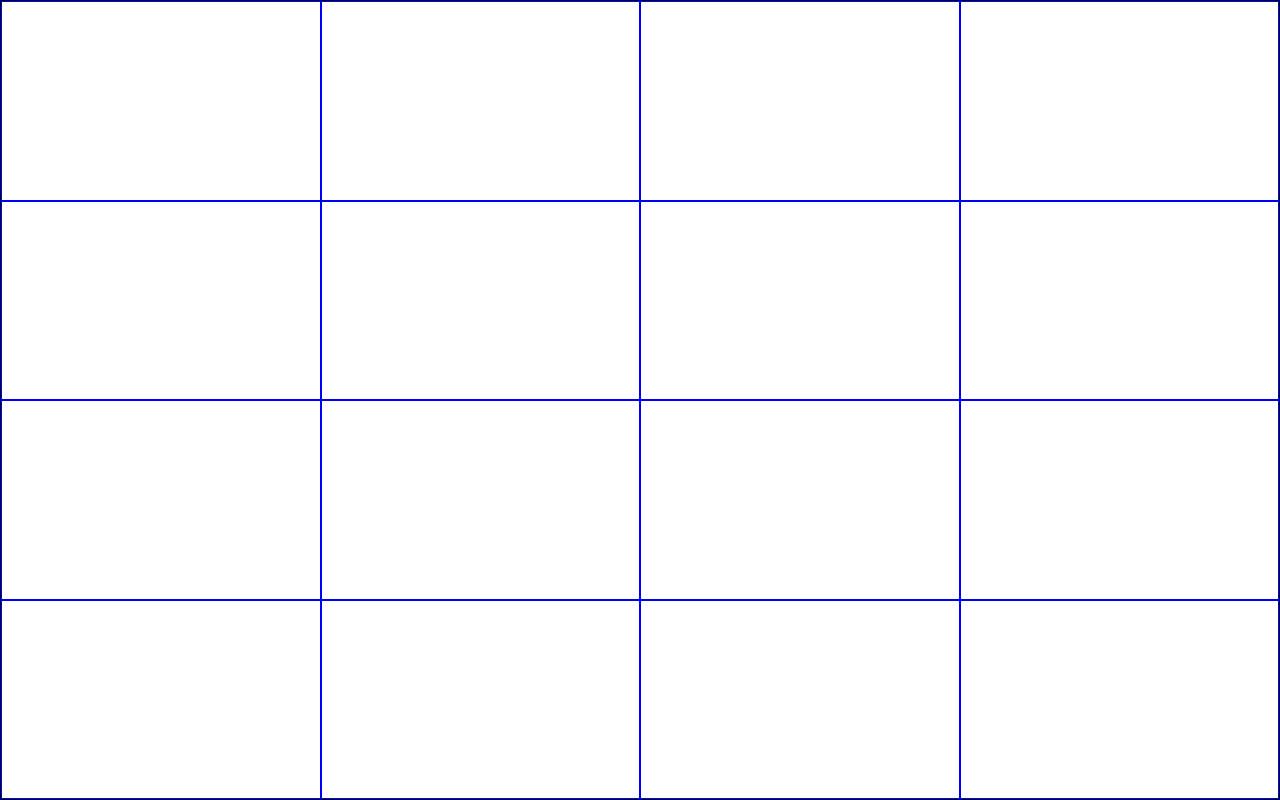
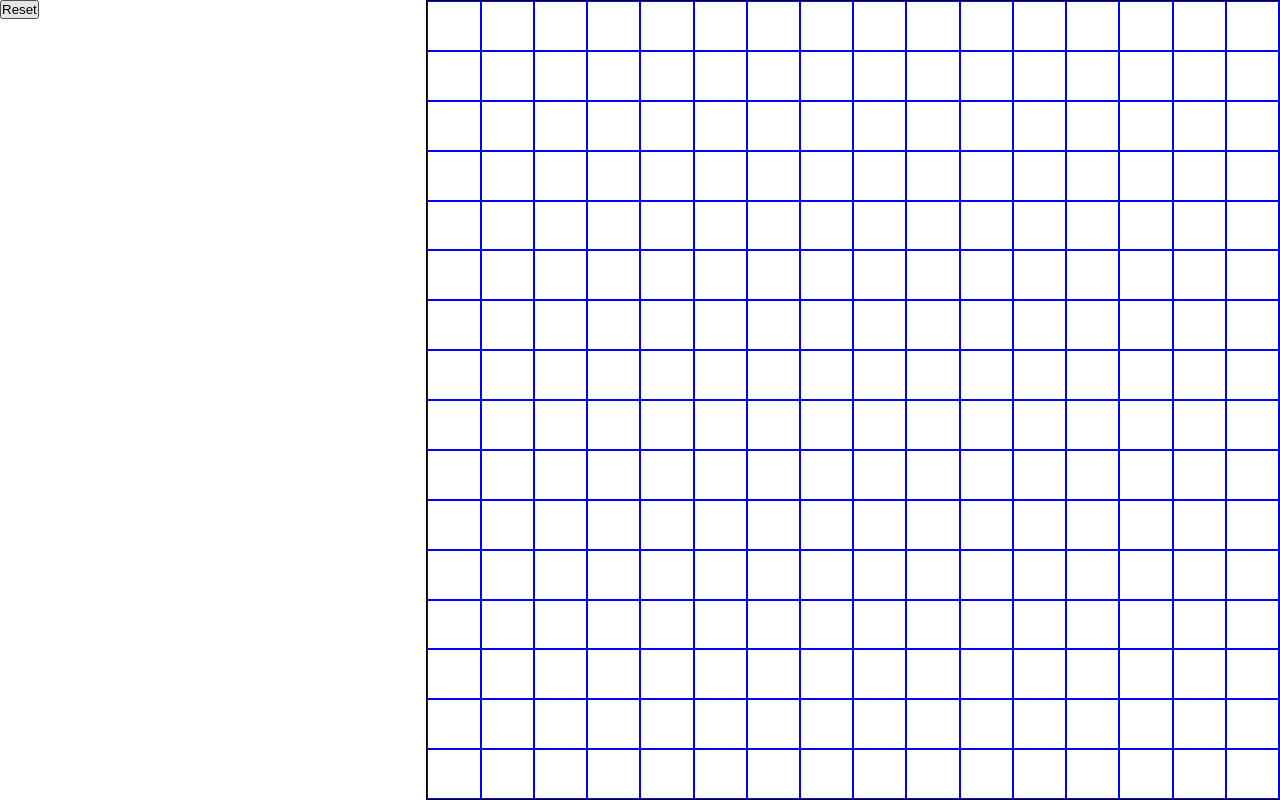
Before and after one commit to ebuckmas/etch_a_sketch, a plain HTML site: page index.html in a window 1280 px wide. Drawn offline with Linux system fonts and the light colour scheme.

Commit message:
cant get reset button to work

```diff
--- a/index.html
+++ b/index.html
@@ -11,7 +11,9 @@
 <body>
     <div id="header"></div>
     <div id="content">
-        <div id="menu"></div>
+        <div id="menu">
+            <button id="reset">Reset</button>
+        </div>
         <div id="etch_container"></div>
     </div>
 </body>
--- a/script.js
+++ b/script.js
@@ -1,9 +1,20 @@
-let etchContainer = document.getElementById('etch_container');
-console.log(etchContainer);
+const etchContainer = document.getElementById('etch_container');
+const resetButton = document.getElementById('reset');
 
-for (let i = 1; i <= 16; i++) {
+
+for (let i = 1; i <= 256; i++) {
     let newDiv = document.createElement('div');
     newDiv.classList.add('box');
-    newDiv.setAttribute('style', 'border: 1px solid blue; width: 100%; height:100%');
+    newDiv.setAttribute('style', 'border: 1px solid blue; width: 100%; height:100%;');
+    newDiv.addEventListener('mouseover', () => newDiv.setAttribute('style', 'background-color: lightblue;'));
     etchContainer.appendChild(newDiv);
 }
+
+const divs = document.getElementsByClassName('box');
+console.log(divs);
+
+function resetDivs() {
+    divs.setAttribute('style','background-color: white;');
+}
+
+resetButton.addEventListener('click', resetDivs);
--- a/style.css
+++ b/style.css
@@ -7,17 +7,17 @@
 #content {
     display: flex;
     flex-direction: row;
+    flex-wrap: nowrap;
 }
 
 #menu {
-    flex-grow: 1;
+    width: 50%
 }
 
 #etch_container {
-    flex-grow: 1;
     display: grid;
-    grid-template-columns: repeat(4, 1fr);
-    grid-template-rows: repeat(4, 1fr);
+    grid-template-columns: repeat(16, 1fr);
+    grid-template-rows: repeat(16, 1fr);
     width: 100vw;
     height: 100vh;
     border: 1px solid black;
```
